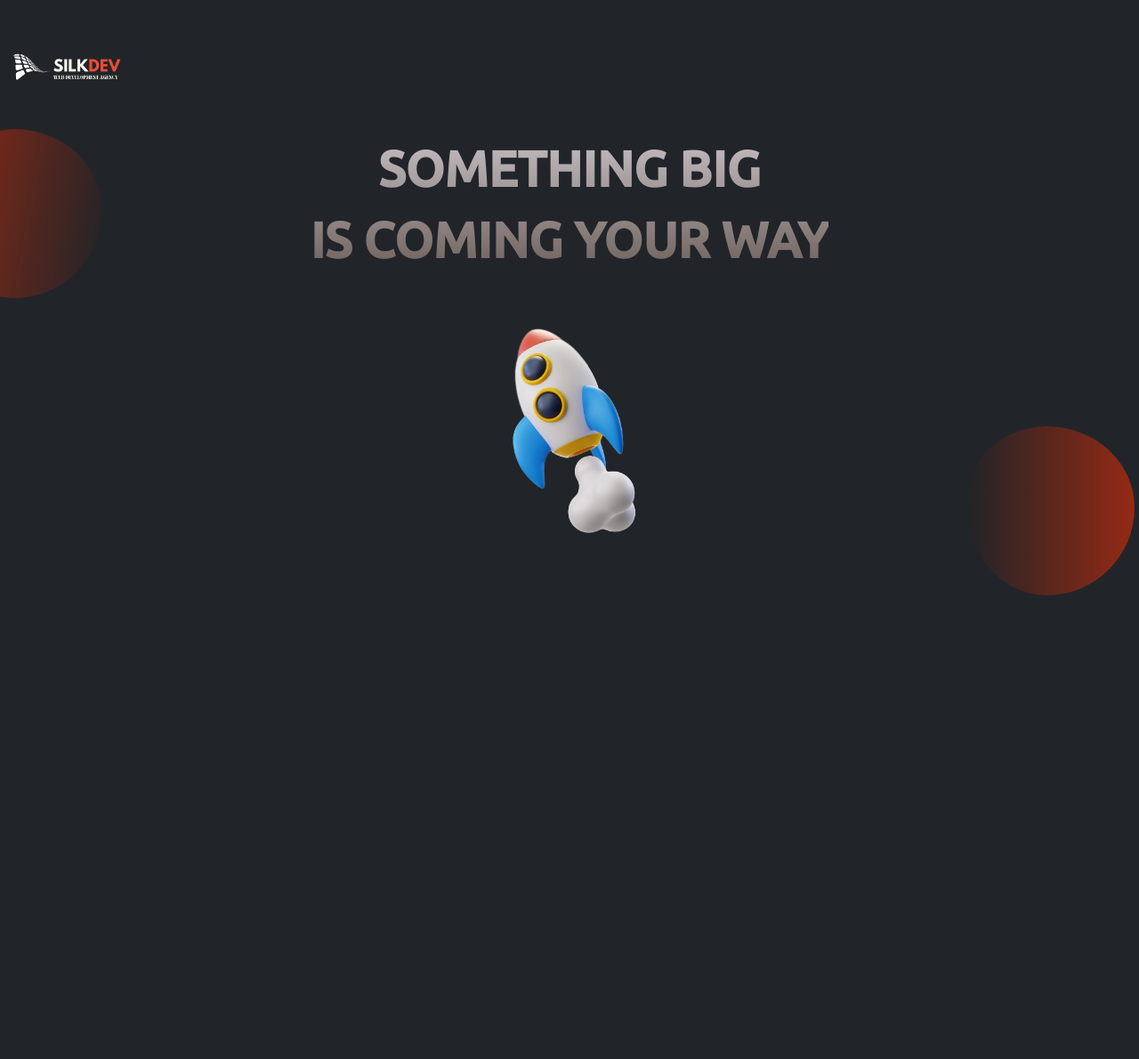
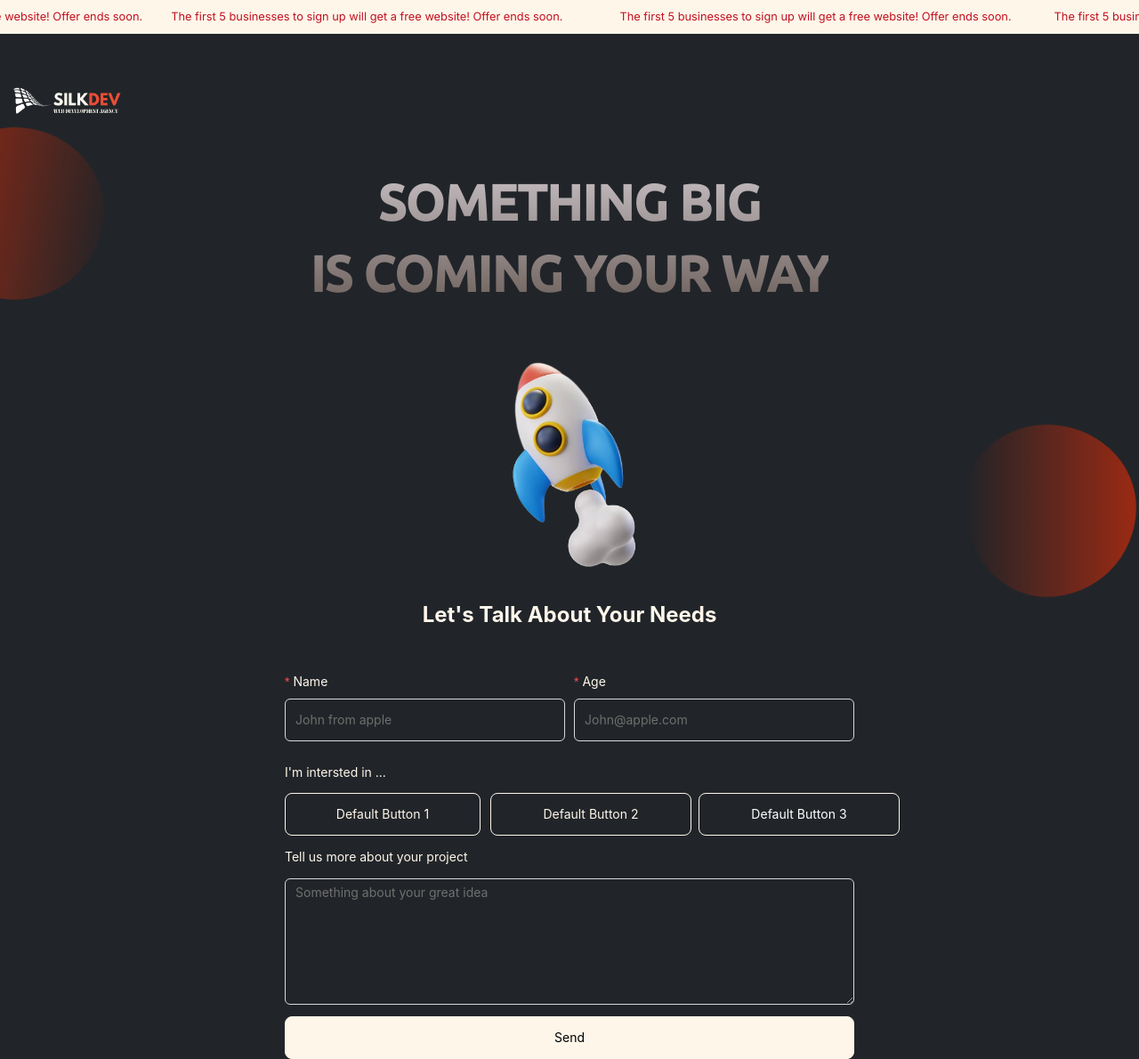
Before and after one commit to Silk-Dev/Silkdev-ComingSoon-Page, a Next.js app: page / in a window 1280 px wide. Shown: the whole page at 89% size. Before the commit the page ends 800 px from the top, so only its background shows below. Built offline with nearby package versions, Linux system fonts and the light colour scheme.

Commit message:
marquee &&  formm

```diff
--- a/package.json
+++ b/package.json
@@ -9,6 +9,7 @@
     "lint": "next lint"
   },
   "dependencies": {
+    "@ant-design/icons": "^5.2.5",
     "@types/node": "20.5.4",
     "@types/react": "18.2.21",
     "@types/react-dom": "18.2.7",
@@ -21,6 +22,7 @@
     "postcss": "8.4.28",
     "react": "18.2.0",
     "react-dom": "18.2.0",
+    "react-fast-marquee": "^1.6.0",
     "sass": "^1.66.1",
     "tailwindcss": "3.3.3",
     "typescript": "5.2.2"
--- a/src/app/components/form/Form.tsx
+++ /dev/null
@@ -1,9 +0,0 @@
-import React from 'react'
-
-const Form = () => {
-  return (
-    <div>Form</div>
-  )
-}
-
-export default Form
--- /dev/null
+++ b/src/app/components/form/Formm.tsx
@@ -0,0 +1,181 @@
+"use client";
+import React, { useState, useEffect } from 'react';
+import { Form, Input, Button, Space , message, Steps, theme} from 'antd';
+
+const { TextArea } = Input;
+
+import styles from "./form.module.scss"
+const Formm: React.FC = () => {
+  const [form] = Form.useForm();
+  const [submittable, setSubmittable] = useState(false);
+  const [selectedButton, setSelectedButton] = useState(null);
+
+  const steps = [
+    {
+      title: 'First',
+      content: 'First-content',
+    },
+    {
+      title: 'Second',
+      content: 'Second-content',
+    },
+    {
+      title: 'Last',
+      content: 'Last-content',
+    },
+  ];
+  const { token } = theme.useToken();
+  const [current, setCurrent] = useState(0);
+
+  const next = () => {
+    setCurrent(current + 1);
+  };
+
+  const prev = () => {
+    setCurrent(current - 1);
+  };
+
+  const items = steps.map((item) => ({ key: item.title, title: item.title }));
+
+  const contentStyle: React.CSSProperties = {
+    lineHeight: '260px',
+    textAlign: 'center',
+    color: token.colorTextTertiary,
+    backgroundColor: token.colorFillAlter,
+    borderRadius: token.borderRadiusLG,
+    border: `1px dashed ${token.colorBorder}`,
+    marginTop: 16,
+  };
+
+  const values = Form.useWatch([], form);
+
+
+ useEffect(() => {
+    form.validateFields({ validateOnly: true }).then(
+      () => {
+        setSubmittable(true);
+      },
+      () => {
+        setSubmittable(false);
+      },
+    );
+  }, [values]);
+
+
+
+  const handleButtonClick = (buttonId:any) => {
+
+    if (buttonId === selectedButton) {
+
+      setSelectedButton(null);
+    } else {
+
+      setSelectedButton(buttonId);
+    }
+  };
+  return (
+    <>
+    <Form  className={styles.form} form={form} name="validateOnly" layout="vertical" autoComplete="off">
+
+     <h1 className={styles.h1}>Let's Talk About Your Needs</h1>
+      <div className={styles.custominput}>
+      <Form.Item className={styles.custominputs} name="name" label={<span className={styles.customlabel}>Name</span>} rules={[{ required: true }]}>
+        <Input className={styles.input} placeholder='John from apple'/>
+      </Form.Item>
+      <Form.Item  className={styles.custominputs} name="age" label={<span className={styles.customlabel}>Age</span>} rules={[{ required: true }]}>
+        <Input className={styles.input} placeholder='John@apple.com'/>
+      </Form.Item>
+      </div>
+<h1 className={styles.H1}>I'm intersted in ...</h1>
+ <Space wrap className={styles.space}>
+  <button
+  className={styles.buttons}
+  style={{
+    backgroundColor: selectedButton === 1 ? "#fff6ea" : "transparent",
+
+
+    color: selectedButton === 1 ? "black" : "#fff6ea",
+  }}
+
+    onClick={() => handleButtonClick(1)}
+  >
+    Default Button 1
+  </button>
+  <button
+  className={styles.buttons}
+   style={{
+    backgroundColor: selectedButton === 2 ? "#fff6ea" : "transparent",
+    color: selectedButton === 2 ? "black" : "#fff6ea",
+  }}
+    onClick={() => handleButtonClick(2)}
+  >
+    Default Button 2
+  </button>
+  <button
+  className={styles.buttons}
+    style={{
+      backgroundColor: selectedButton === 3 ? "white" : "transparent",
+      color: selectedButton === 3 ? "black" : "white",
+    }}
+    onClick={() => handleButtonClick(3)}
+  >
+    Default Button 3
+  </button>
+ </Space>
+ <h1 className={styles.H2}>Tell us more about your project</h1>
+ <TextArea className={styles.textarea}rows={6} placeholder="Something about your great idea" maxLength={255} />
+
+
+ <button
+ className={styles.submit}
+        type="submit"
+        disabled={!submittable}
+        style={{
+          cursor: submittable ? 'pointer' : 'not-allowed',
+
+        }}
+      >
+        Send
+      </button>
+
+    </Form>
+    <Form  className={styles.mobileform} form={form} name="validateOnly" layout="vertical" autoComplete="off">
+
+
+     <h1 className={styles.h1}>Let's Talk About Your Needs</h1>
+      <div className={styles.custominput}>
+      <Form.Item  className={styles.custominputs} name="name" label={<span className={styles.customlabel}>Name</span>} rules={[{ required: true }]}>
+        <Input className={styles.input} placeholder='John from apple'/>
+      </Form.Item>
+      <Form.Item  className={styles.custominputs} name="age" label={<span className={styles.customlabel}>Age</span>} rules={[{ required: true }]}>
+        <Input className={styles.input} placeholder='John@apple.com'/>
+      </Form.Item>
+      <button
+        className={styles.submit}
+        type="submit"
+        disabled={!submittable}
+        style={{
+          cursor: submittable ? 'pointer' : 'not-allowed',
+
+        }}
+      >
+        Send
+      </button>
+      </div>
+
+
+
+
+    </Form>
+    <div className={styles.mobileslider}>
+
+    </div>
+    {/* <div className={styles.mobileform}>
+    <p>hello</p>
+    </div> */}
+
+    </>
+  );
+};
+
+export default Formm;
--- a/src/app/components/form/form.module.scss
+++ b/src/app/components/form/form.module.scss
@@ -1 +1,106 @@
 @import url('https://fonts.googleapis.com/css2?family=Poppins:wght@400;500;600&family=Ubuntu:ital,wght@0,500;1,400&display=swap');
+.form{
+    margin:auto;
+    width:50%
+}
+
+.customlabel{
+    color: #fff6ea !important;
+}
+.custominput{
+    display: flex;
+    justify-content: center;
+    align-items: center;
+    gap: 10px;
+
+}
+.custominputs{
+    margin-top:7%;
+    width:50%
+}
+.input{background-color: #ffffff00 !important;
+    height: 6vh;
+    color:#fff6ea
+
+}
+.input::placeholder {
+    color:#fff6ea5a
+  }
+  .h1{text-align: center;
+    color: #fff6ea;
+    font-weight: bolder;
+    font-size: 3vh;}
+  .buttons{    background-color: #fff6ea;
+    border: 1px solid #fff6ea;
+    color: black;
+    height: 6vh;
+    width: 207%;
+    border-radius: 1vh;}
+
+.space{
+    gap:19.5% !important;
+    width: 100% !important;
+    margin-top: 2%;
+
+
+}
+.H1{color:#fff6ea !important;}
+.H2{color:#fff6ea !important;margin-top:2%}
+.textarea{
+    margin-top: 2%;
+    background-color: #ffffff00 !important;
+
+    color:#fff6ea
+}
+.textarea::placeholder {
+    color:#fff6ea5a
+  }
+  .submit{background-color: #fff6ea;
+    border: 1px solid#fff6ea;
+    color: black;
+    height: 6vh;
+    width: 100%;
+    border-radius: 1vh;
+    margin-top: 2%;}
+    @media only screen and (max-width: 600px) {
+        .form {
+          display:none
+        }
+        .mobileform  {
+        margin:auto;
+
+          }
+        .h1 {
+            text-align: center;
+            color: #fff6ea;
+            font-weight: bold;
+            font-size: 2.7vh;
+        }
+        .custominput{
+            display: flex;
+            flex-direction: column;
+           margin-top: 4%;
+
+        }
+        .custominputs{
+            margin-top:0%;
+            margin-bottom: 0%;
+            width: 62%;
+        }
+        .submit{
+            background-color: #fff6ea;
+            border: 1px solid#fff6ea;
+            color: black;
+            height: 6vh;
+            width: 62%;
+            border-radius: 1vh;
+            margin-top: 2%;
+        }
+      }
+      @media only screen and (min-width: 601px) {
+        .mobileform  {
+          display:none
+        }
+        .mobileslider{
+
+        }}
--- a/src/app/components/slider/Slider.tsx
+++ b/src/app/components/slider/Slider.tsx
@@ -1,10 +1,24 @@
+"use client";
 import React from 'react'
+import styles from'./slider.module.scss'
+import { motion } from 'framer-motion';
+import Marquee from "react-fast-marquee";
+const Slider = () => {
 
-const Slider = () => {
   return (
-    <div>
 
-    </div>
+  <div className={styles.announcement}>
+  <Marquee>
+  <div className={`${styles.announcementtext} ${styles.text1}`}>
+  <span>The first 5 businesses to sign up will get a free website! Offer ends soon.</span>
+  <span>The first 5 businesses to sign up will get a free website! Offer ends soon.</span>
+  </div>
+  <div className={`${styles.announcementtext} ${styles.text2}`}>
+  <span>The first 5 businesses to sign up will get a free website! Offer ends soon.</span>
+
+  </div>
+  </Marquee>
+  </div>
   )
 }
 
--- a/src/app/components/slider/slider.module.scss
+++ b/src/app/components/slider/slider.module.scss
@@ -0,0 +1,25 @@
+
+.announcement {
+    background: #FFF6EA;
+    color: #C1121F;
+    display: flex;
+    justify-content: space-between;
+    align-items: center;
+    height: 38px;
+    font-size: 0.8rem;
+    }
+.announcementtext{
+display:flex;
+align-items:center;
+margin-right:2rem
+}
+.text1 span{
+margin-right:2rem;
+
+}
+.text2 span:not(:last-child){
+margin-right:2rem
+}
+.text2 span:last-child{
+margin-right:1rem
+}
--- a/src/app/page.tsx
+++ b/src/app/page.tsx
@@ -2,13 +2,14 @@ import Image from 'next/image'
 import HeroSection from './components/heroSection/HeroSection'
 import Header from './components/header/Header'
 import Slider from './components/slider/Slider'
-
+import Form from './components/form/Formm'
 export default function Home() {
   return (
     <main>
       <Slider/>
       <Header />
       <HeroSection />
+      <Form/>
 
     </main>
   )
```
Also changed, not shown: 1 other file (tests, documents, lock files or other folders).
